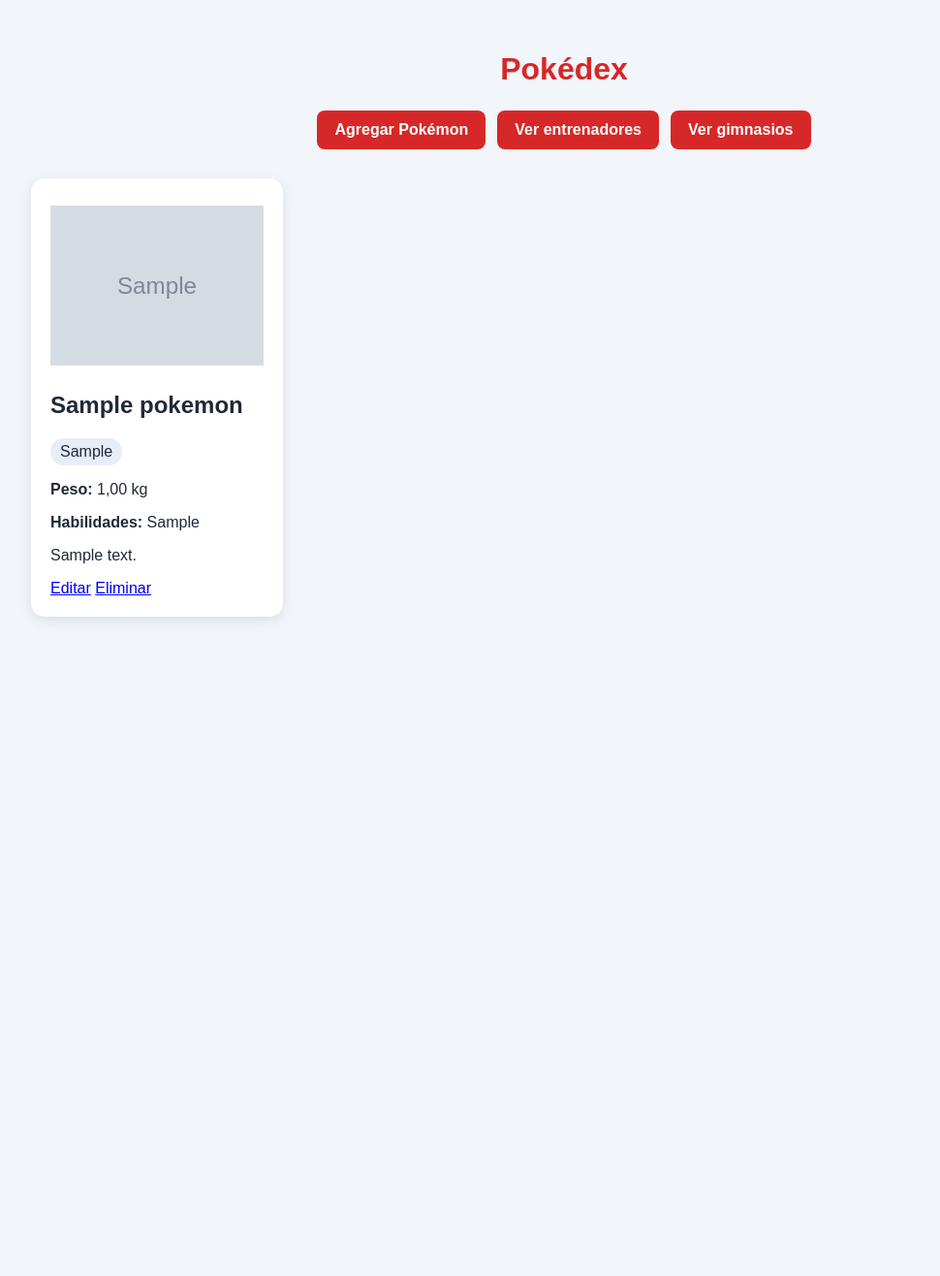
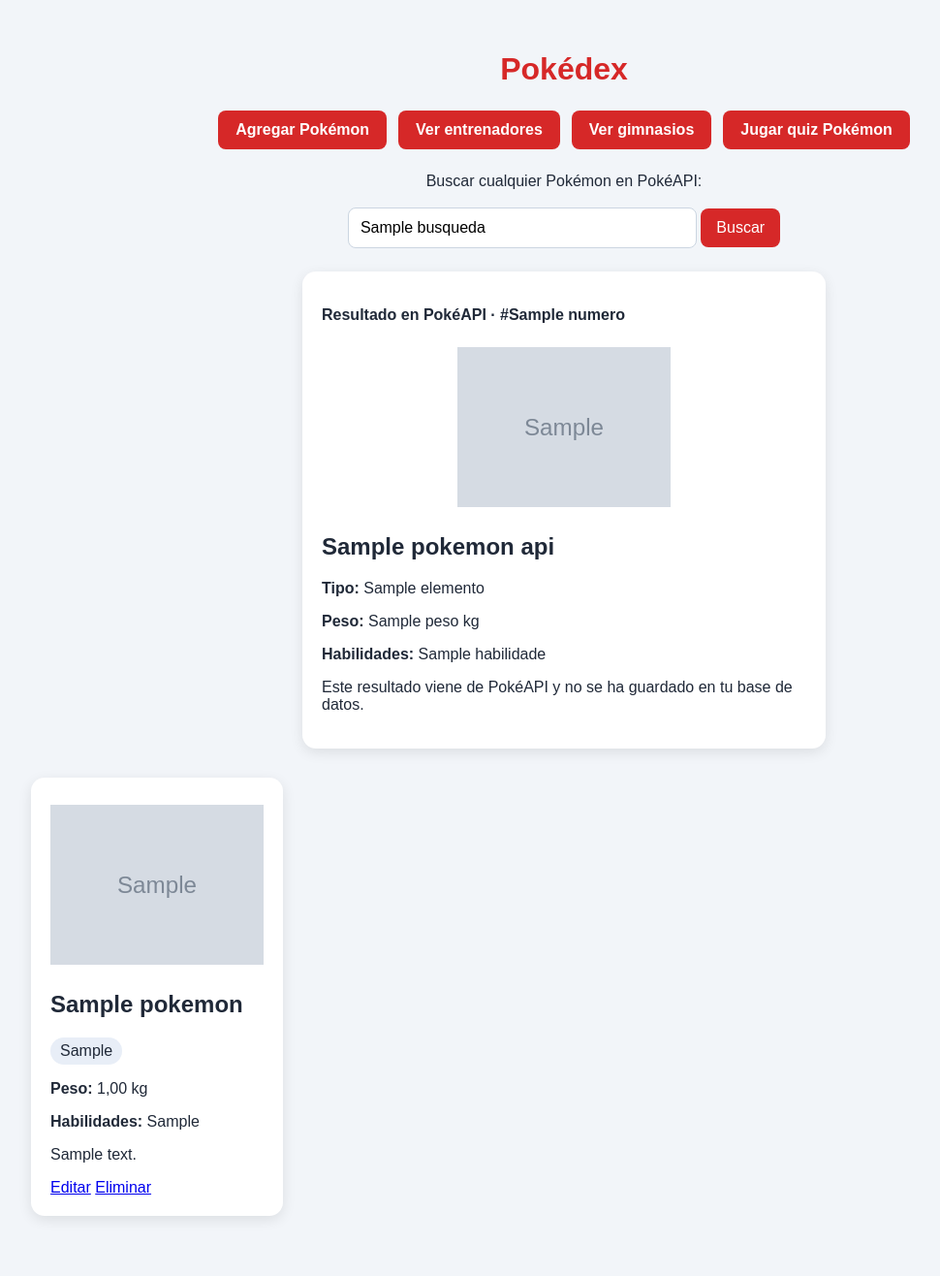
Before and after one commit to A2B23/pokemones, a Django app: template pokemon/templates/pokemon/lista_pokemones.html in a window 1280 px wide. Shown: the whole page at 97% size, without its empty margins (58-1028 px from the left). Before the commit the page ends 639 px from the top, so only its background shows below. Run offline with Django 5.2, Linux system fonts and the light colour scheme; tables that the repository leaves empty hold one stand-in row (values such as "Sample post"); the template is opened without the code that fills it: values that come from a table or form of the project are taken from there, most other values are stand-ins (such as "Sample title", 1, 10 or a date in 2020); grey boxes marked "Sample" are stand-in pictures.

Commit message:
Add live Pokemon search and TCG quiz

```diff
--- a/pokemon/templates/pokemon/lista_pokemones.html
+++ b/pokemon/templates/pokemon/lista_pokemones.html
@@ -71,6 +71,52 @@
     background: #a91f1f;
     transform: translateY(-2px);
 }
+
+.busqueda-api {
+    max-width: 650px;
+    margin: 24px auto;
+    text-align: center;
+}
+
+.busqueda-api input {
+    width: min(360px, 65%);
+    padding: 11px 12px;
+    border: 1px solid #cbd5e1;
+    border-radius: 8px;
+    font-size: 1rem;
+}
+
+.busqueda-api button {
+    padding: 11px 16px;
+    border: 0;
+    border-radius: 8px;
+    background: #d62828;
+    color: white;
+    font-size: 1rem;
+    cursor: pointer;
+}
+
+.resultado-api {
+    max-width: 500px;
+    margin: 24px auto;
+    padding: 20px;
+    background: white;
+    border-radius: 14px;
+    box-shadow: 0 4px 14px #00000018;
+}
+
+.resultado-api img {
+    display: block;
+    width: 220px;
+    height: 180px;
+    margin: 0 auto;
+    object-fit: contain;
+}
+
+.error-api {
+    color: #a91f1f;
+    font-weight: bold;
+}
     </style>
 </head>
 <body>
@@ -79,7 +125,39 @@
     <a href="{% url 'pokemon:crear' %}">Agregar Pokémon</a>
     <a href="{% url 'pokemon:entrenadores' %}">Ver entrenadores</a>
     <a href="{% url 'pokemon:gimnasios' %}">Ver gimnasios</a>
+    <a href="{% url 'pokemon:quiz' %}">Jugar quiz Pokémon</a>
 </nav>
+
+<form class="busqueda-api" method="get" action="{% url 'pokemon:lista' %}">
+    <label for="buscar">Buscar cualquier Pokémon en PokéAPI:</label><br><br>
+    <input
+        id="buscar"
+        type="search"
+        name="buscar"
+        value="{{ busqueda }}"
+        placeholder="Nombre o número, por ejemplo pikachu o 25"
+        required
+    >
+    <button type="submit">Buscar</button>
+</form>
+
+{% if error_api %}
+    <p class="error-api" role="status" style="text-align: center;">{{ error_api }}</p>
+{% endif %}
+
+{% if pokemon_api %}
+    <article class="resultado-api">
+        <p><strong>Resultado en PokéAPI · #{{ pokemon_api.numero }}</strong></p>
+        {% if pokemon_api.imagen %}
+            <img src="{{ pokemon_api.imagen }}" alt="{{ pokemon_api.nombre }}">
+        {% endif %}
+        <h2>{{ pokemon_api.nombre }}</h2>
+        <p><strong>Tipo:</strong> {{ pokemon_api.elementos|join:", " }}</p>
+        <p><strong>Peso:</strong> {{ pokemon_api.peso }} kg</p>
+        <p><strong>Habilidades:</strong> {{ pokemon_api.habilidades|join:", " }}</p>
+        <p>Este resultado viene de PokéAPI y no se ha guardado en tu base de datos.</p>
+    </article>
+{% endif %}
 
     <section class="pokemones">
         {% for pokemon in pokemones %}
--- a/pokemon/urls.py
+++ b/pokemon/urls.py
@@ -10,4 +10,6 @@ urlpatterns = [
     path("pokemon/<int:pk>/eliminar/",views.eliminar_pokemon,name="eliminar",),
     path("entrenadores/", views.lista_entrenadores, name="entrenadores"),
     path("gimnasios/", views.lista_gimnasios, name="gimnasios"),
+    path("quiz/", views.quiz_pokemon, name="quiz"),
+    path("api/quiz/pregunta/", views.api_pregunta_quiz, name="api_pregunta_quiz"),
 ]
```
Also changed, not shown: pokemon/templates/pokemon/quiz_pokemon.html (added, +146 -0 lines), pokemon/views.py (+137 -1 lines).
